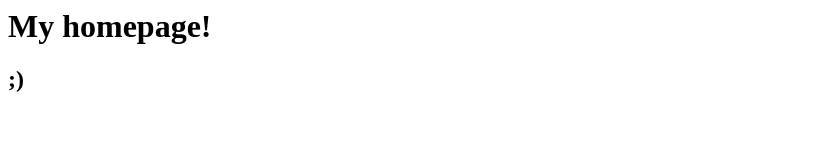
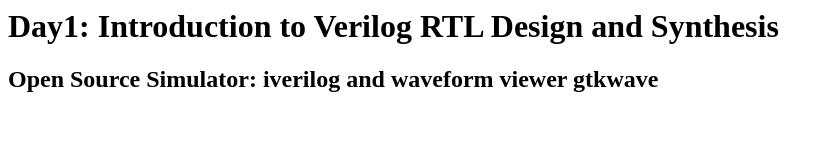
Before and after one commit to rajathv7/Sky_130nm_Design_and_Synthesis_VSD, a plain HTML site: page index.html in a window 1280 px wide. Shown: the whole page, without its empty margins (0-833 px from the left). Drawn offline with Linux system fonts and the light colour scheme.

Commit message:
Update index.html

```diff
--- a/index.html
+++ b/index.html
@@ -5,10 +5,10 @@
 
 
   <body>
-    <h1>My homepage!</h1>
+    <h1>Day1: Introduction to Verilog RTL Design and Synthesis</h1>
 
     <h2>
-        ;)
+        Open Source Simulator: iverilog and waveform viewer gtkwave
     </h2>
 
   </body>
```
